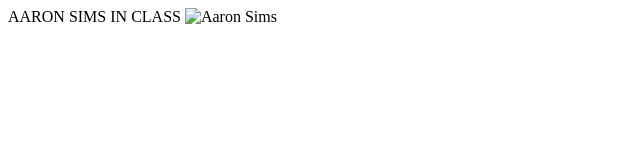
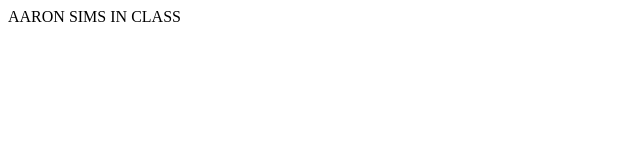
Before and after one commit to asims1021/asims1021.github.io, a plain HTML site: page index.html in a window 1280 px wide. Shown: the whole page, without its empty margins (0-640 px from the left). Drawn offline with Linux system fonts and the light colour scheme.

Commit message:
updated website

```diff
--- a/index.html
+++ b/index.html
@@ -5,9 +5,11 @@
 </head>
 
 <body>
+
+
 AARON SIMS IN CLASS
 
-		<img src="/Users/aaronsims/workspace/asims1021.github.io/assets/images/aaronimage.jpg" alt ="Aaron Sims" id ="bio-image">
+
 </body>
 
 </html>
```
